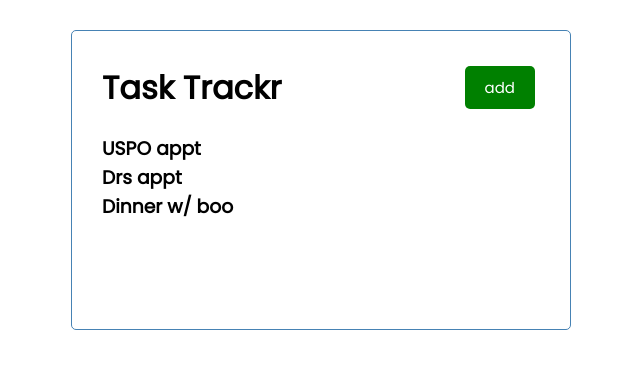
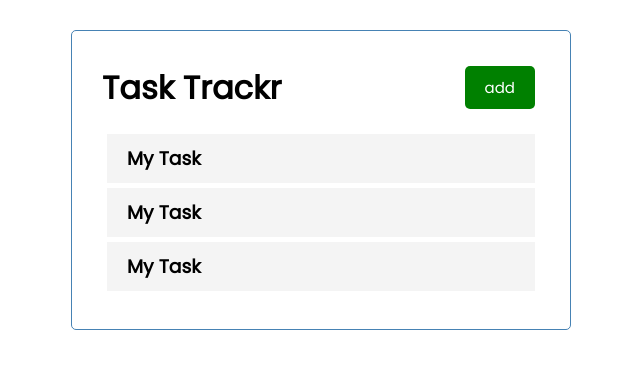
Before and after one commit to lockjohn/task-trackr, a React (Create React App) app: page / in a window 1280 px wide. Shown: the top 368 px of the page, without its empty margins (319-959 px from the left). Built offline with nearby package versions, Linux system fonts and the light colour scheme.

Commit message:
Add Task Component to Tasks.js

```diff
--- a/src/components/Tasks.js
+++ b/src/components/Tasks.js
@@ -5,7 +5,8 @@
     return (
         <>
           {tasks.map((task) => (
-          <h3 key={task.id}> {task.text} </h3>))}
+          <Task key={task.id} task={task} />
+          ))}
 
         </>
     )
```
